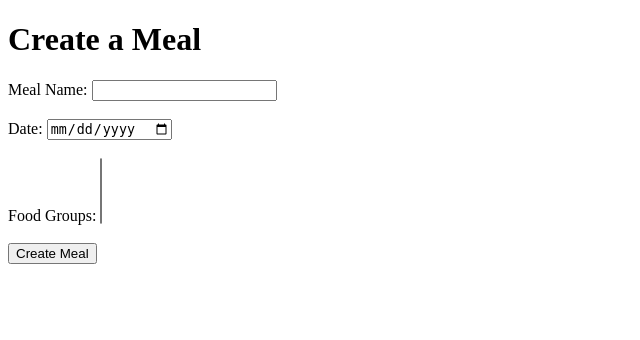
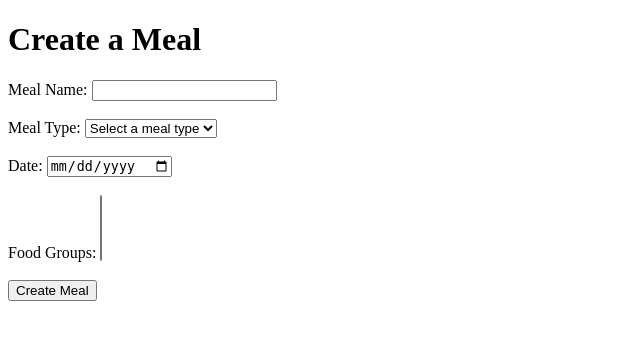
Before and after one commit to samthorold/belly-bites-mono, a Python web app: template app/templates/create_meal.html in a window 1280 px wide. Shown: the top 340 px of the page, without its empty margins (0-640 px from the left). Run offline with Jinja, Linux system fonts and the light colour scheme; the template is opened without the code that fills it, so the values that code supplies are empty.

Commit message:
Docker compose. Meal type.

```diff
--- a/app/repos.py
+++ b/app/repos.py
@@ -28,6 +28,7 @@ class InMemoryMealRepo:
             user_id=new_meal.user_id,
             date=new_meal.date,
             name=new_meal.name,
+            type=new_meal.type,
             food_groups=new_meal.food_groups,
         )
         self.meals.append(meal)
--- a/app/templates/create_meal.html
+++ b/app/templates/create_meal.html
@@ -10,6 +10,14 @@
 
         <label for="name">Meal Name:</label>
         <input type="text" id="name" name="name" required><br><br>
+
+        <label for="type">Meal Type:</label>
+        <select id="type" name="type" required>
+            <option value="" disabled selected>Select a meal type</option>
+            {% for type in meal_types %}
+                <option value="{{ type.value }}">{{ type.value.replace('_', ' ').title() }}</option>
+            {% endfor %}
+        </select><br><br>
 
         <label for="date">Date:</label>
         <input type="date" id="date" name="date" required><br><br>
```
Also changed, not shown: app/models.py (+9 -0 lines), docker-compose.yaml (added, +9 -0 lines), main.py (+7 -2 lines), README.md, 1 other file.
